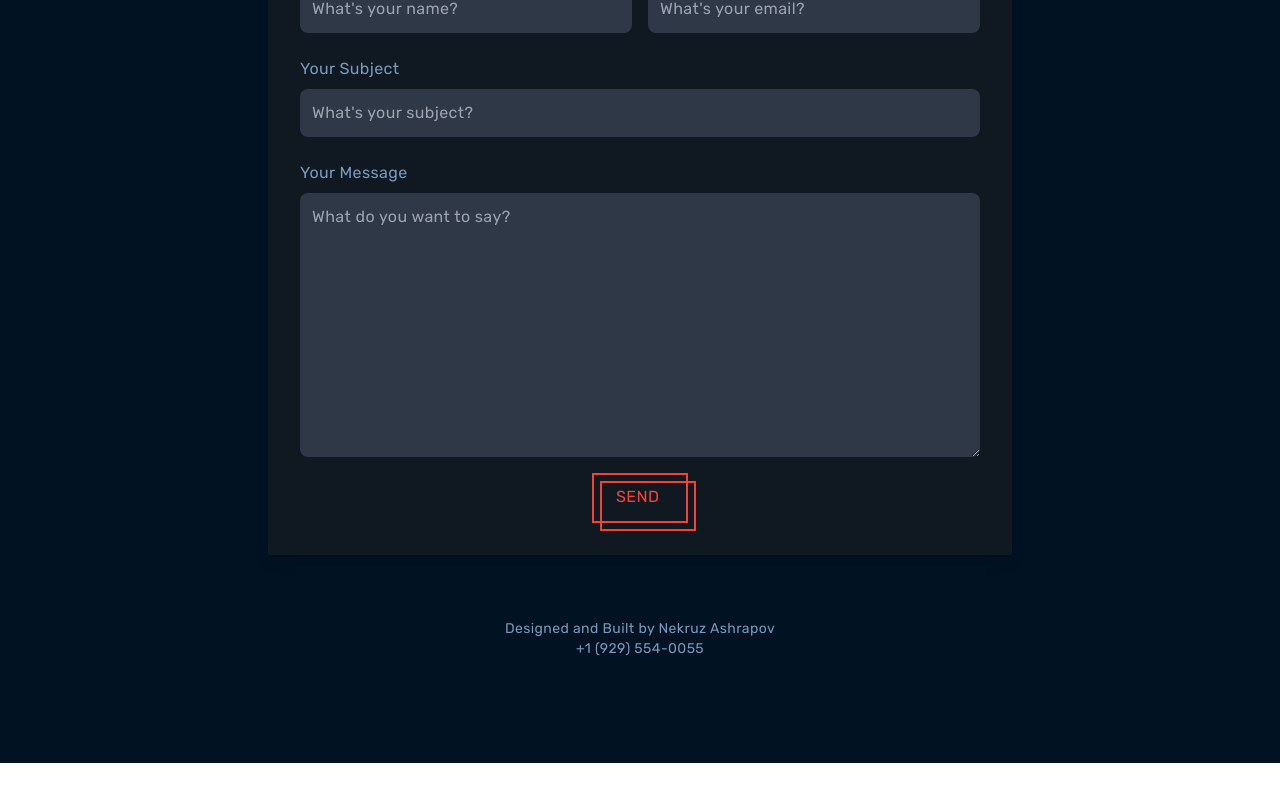
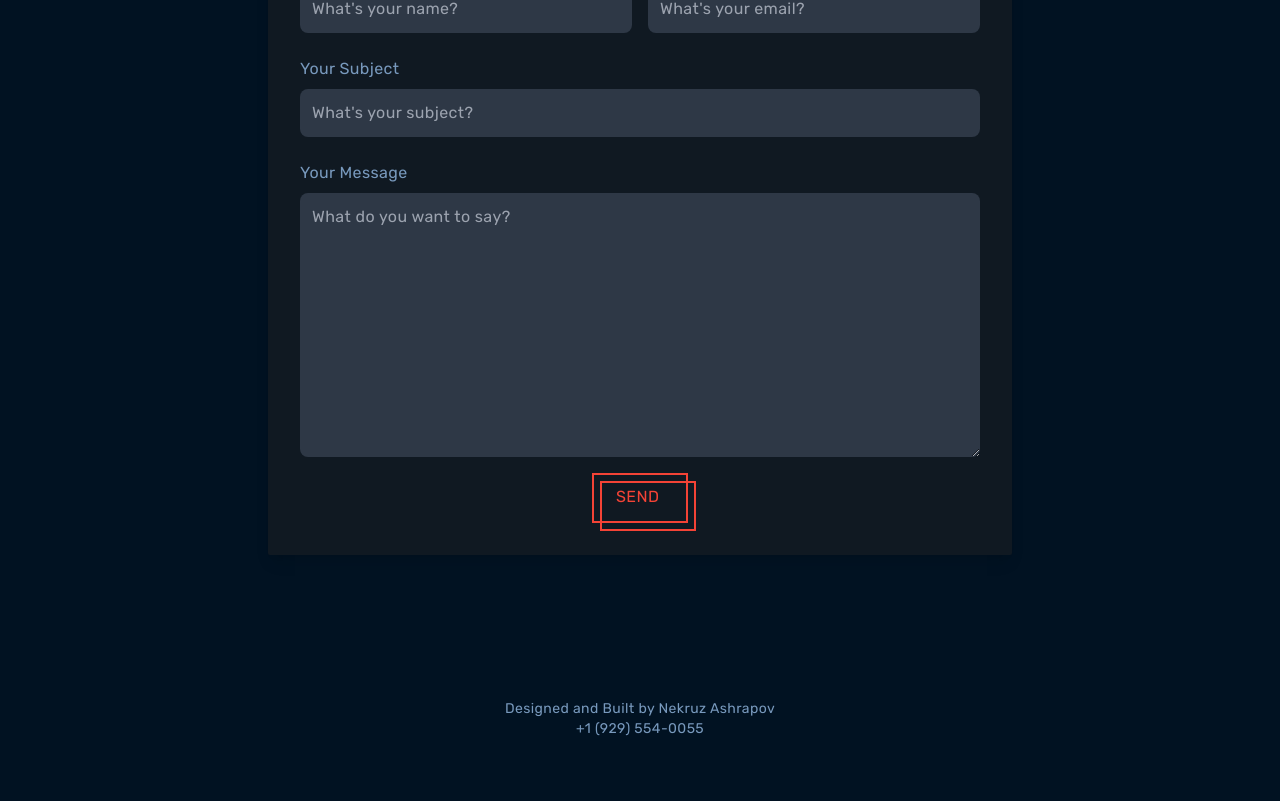
Before and after one commit to NekruzAsh/MyPortfolio, a Next.js app: page / in a window 1280 px wide. Shown: the part 5132-5933 px from the top of the page. Before the commit the page ends 5895 px from the top, so only its background shows below. Built offline with nearby package versions, Linux system fonts and the light colour scheme.

Commit message:
fixed the margin spacing in contacts link.

```diff
--- a/app/components/Contact.jsx
+++ b/app/components/Contact.jsx
@@ -104,7 +104,7 @@ const Contact = () => {
             <FiLinkedin size={24} />
           </a>
         </div>
-        <div className="text-sm text-center md:mt-16 mt-4 text-[#7899BD] cursor-pointer hover:text-[#f44336] transition-colors duration-500">
+        <div className="text-sm text-center md:mt-36 mt-4 text-[#7899BD] cursor-pointer hover:text-[#f44336] transition-colors duration-500">
           <a
             href="https://github.com/NekruzAsh/MyPortfolio.git"
             target="_blank"
@@ -112,7 +112,7 @@ const Contact = () => {
             Designed and Built by Nekruz Ashrapov
           </a>
         </div>
-        <p className="text-sm text-center text-[#7899BD] pb-10">
+        <p className="text-sm text-center text-[#7899BD]">
           +1 (929) 554-0055
         </p>
       </div>
```
